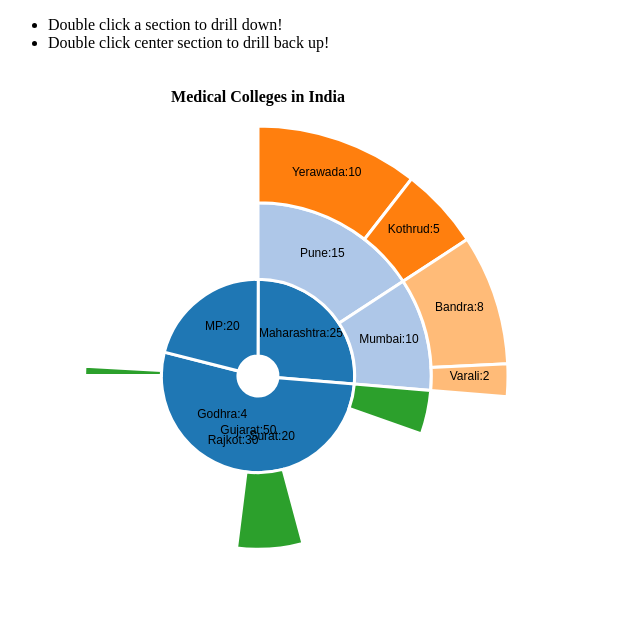
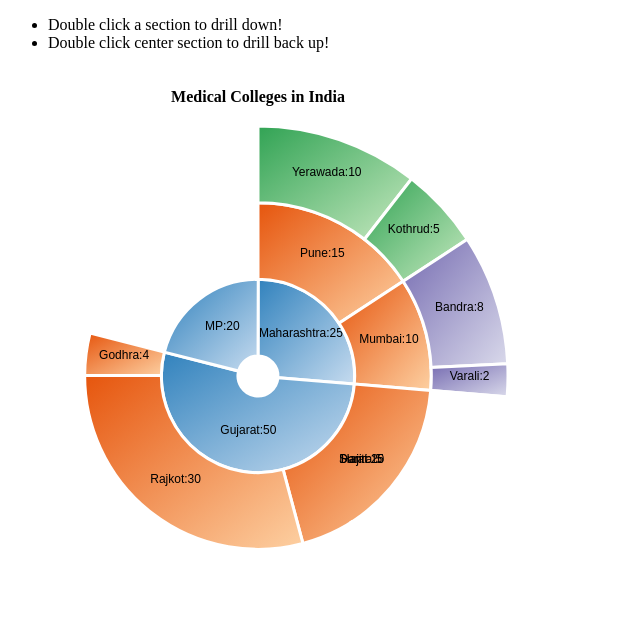
Before and after one commit to pshivale/psd3, a website: page samples/donut_chart_multilevel.html in a window 1280 px wide. Shown: the whole page, without its empty margins (0-640 px from the left). Drawn offline with Linux system fonts and the light colour scheme.

Commit message:
radiant colors

```diff
--- a/psd3.js
+++ b/psd3.js
@@ -24,6 +24,9 @@ psd3.Graph = function(config) {
         transition: "linear",
         transitionDuration: 1000,
         donutRadius: 0,
+        gradient: false,
+        gradientDelta: 1,
+        colors: d3.scale.category20()
     };
     /*console.log("before defaults");
     for(var property in config){
@@ -124,6 +127,7 @@ psd3.Pie.prototype.drawPie = function(dataset) {
         .append("span")
         .attr("id", "value")
         .text("100%");
+
     // to contain pie cirlce
     var radius;
     if (_this.config.width > _this.config.height) {
@@ -135,10 +139,9 @@ psd3.Pie.prototype.drawPie = function(dataset) {
     var maxDepth = _this.findMaxDepth(dataset);
     //console.log("maxDepth = " + maxDepth);
     var outerRadius = innerRadius + (radius - innerRadius) / maxDepth;
-    var color = d3.scale.category20();
     var originalOuterRadius = outerRadius;
     var radiusDelta = outerRadius - innerRadius;
-    _this.draw(svg, color, 0, radius, dataset, dataset, dataset.length, innerRadius, outerRadius, radiusDelta, 0, 360 * 22 / 7 / 180, [0, 0]);
+    _this.draw(svg, radius, dataset, dataset, dataset.length, innerRadius, outerRadius, radiusDelta, 0, 360 * 22 / 7 / 180, [0, 0]);
 };
 
 
@@ -161,7 +164,7 @@ psd3.Pie.prototype.textTitle = function(d) {
     return d.data[_this.config.value];
 };
 
-psd3.Pie.prototype.draw = function(svg, color, colorIndex, totalRadius, dataset, originalDataset, originalDatasetLength, innerRadius, outerRadius, radiusDelta, startAngle, endAngle, parentCentroid) {
+psd3.Pie.prototype.draw = function(svg, totalRadius, dataset, originalDataset, originalDatasetLength, innerRadius, outerRadius, radiusDelta, startAngle, endAngle, parentCentroid) {
     _this = this;
     //console.log("**** draw ****");
     //console.log("dataset = " + dataset);
@@ -171,7 +174,6 @@ psd3.Pie.prototype.draw = function(svg, color, colorIndex, totalRadius, dataset,
     //console.log("parentCentroid = " + parentCentroid);
     // console.log("innerRadius = " + innerRadius);
     // console.log("outerRadius = " + outerRadius);
-    //console.log("colorIndex = " + colorIndex);
     // console.log("startAngle = " + startAngle);
     // console.log("endAngle = " + endAngle);
 
@@ -219,9 +221,41 @@ psd3.Pie.prototype.draw = function(svg, color, colorIndex, totalRadius, dataset,
             "translate(" + (totalRadius) + "," + (totalRadius) + ")")
         .on("dblclick", dblclick);
 
+    var gradient = svg.append("svg:defs")
+        .append("svg:linearGradient")
+        .attr("id", "gradient_" + _this.arcIndex)
+        .attr("x1", "0%")
+        .attr("y1", "0%")
+        .attr("x2", "100%")
+        .attr("y2", "100%")
+        .attr("spreadMethod", "pad");
+
+    var startColor, endColor;
+    if (_this.config.gradient) {
+        // always make index even. d3 color20 radiant look better that way
+        var index = Math.abs((_this.arcIndex % (20 / _this.config.gradientDelta) - 1) * _this.config.gradientDelta);
+        var endIndex = Math.abs(index + _this.config.gradientDelta - 1);
+        console.log("arcindex = " + _this.arcIndex + "(" + index + ", " + endIndex);
+        startColor = _this.config.colors(index);
+        endColor = _this.config.colors(endIndex);
+    } else {
+        startColor = endColor = _this.config.colors(this.arcIndex);
+    }
+    console.log("color = " + startColor + ", " + endColor);
+    gradient.append("svg:stop")
+        .attr("offset", "0%")
+        .attr("stop-color", startColor)
+        .attr("stop-opacity", 1);
+
+    gradient.append("svg:stop")
+        .attr("offset", "100%")
+        .attr("stop-color", endColor)
+        .attr("stop-opacity", 1);
+
     //Draw arc paths
     var paths = arcs.append("path")
-        .attr("fill", color(_this.arcIndex));
+        //.attr("fill", color(_this.arcIndex));
+        .attr("fill", "url(#gradient_" + _this.arcIndex + ")");
 
     paths.on("mouseover", _this.mouseover);
 
@@ -266,7 +300,7 @@ psd3.Pie.prototype.draw = function(svg, color, colorIndex, totalRadius, dataset,
         //console.log("dataset[j] = " + dataset[j]);
         //console.log("paths.data()[j] = " + paths.data()[j]);
         if (dataset[j][_this.config.inner] !== undefined) {
-            _this.draw(svg, color, ++colorIndex, totalRadius, dataset[j][_this.config.inner], originalDataset, originalDatasetLength, innerRadius + radiusDelta, outerRadius + radiusDelta, radiusDelta, paths.data()[j].startAngle, paths.data()[j].endAngle, arc.centroid(paths.data()[j]));
+            _this.draw(svg, totalRadius, dataset[j][_this.config.inner], originalDataset, originalDatasetLength, innerRadius + radiusDelta, outerRadius + radiusDelta, radiusDelta, paths.data()[j].startAngle, paths.data()[j].endAngle, arc.centroid(paths.data()[j]));
         }
     }
 
--- a/samples/donut_chart_multilevel.html
+++ b/samples/donut_chart_multilevel.html
@@ -155,9 +155,34 @@
             tooltip: function(d) {
                 return "<p>There are " + d.noOfColleges + " medical colleges in " + d.place + ".</p>";
             },
-            transition: "bounce",
-            transitionDuration: 1200,
-            donutRadius: 20
+            transition: "linear",
+            transitionDuration: 1000,
+            donutRadius: 20,
+            gradient: true,
+            gradientDelta: 4,
+            colors: function colores_google(n) {
+                var colores_g = ["#3182bd", "#6baed6",
+                    "#9ecae1",
+                    "#c6dbef",
+                    "#e6550d",
+                    "#fd8d3c",
+                    "#fdae6b",
+                    "#fdd0a2",
+                    "#31a354",
+                    "#74c476",
+                    "#a1d99b",
+                    "#c7e9c0",
+                    "#756bb1",
+                    "#9e9ac8",
+                    "#bcbddc",
+                    "#dadaeb",
+                    "#636363",
+                    "#969696",
+                    "#bdbdbd",
+                    "#d9d9d9"
+                ];
+                return colores_g[n % colores_g.length];
+            }
         };
         var samplePie = new psd3.Pie(config);
     </script>
--- a/src/js/graph.js
+++ b/src/js/graph.js
@@ -24,6 +24,9 @@ psd3.Graph = function(config) {
         transition: "linear",
         transitionDuration: 1000,
         donutRadius: 0,
+        gradient: false,
+        gradientDelta: 1,
+        colors: d3.scale.category20()
     };
     /*console.log("before defaults");
     for(var property in config){
```
Also changed, not shown: src/js/pie.js (+37 -6 lines), psd3.min.js.
